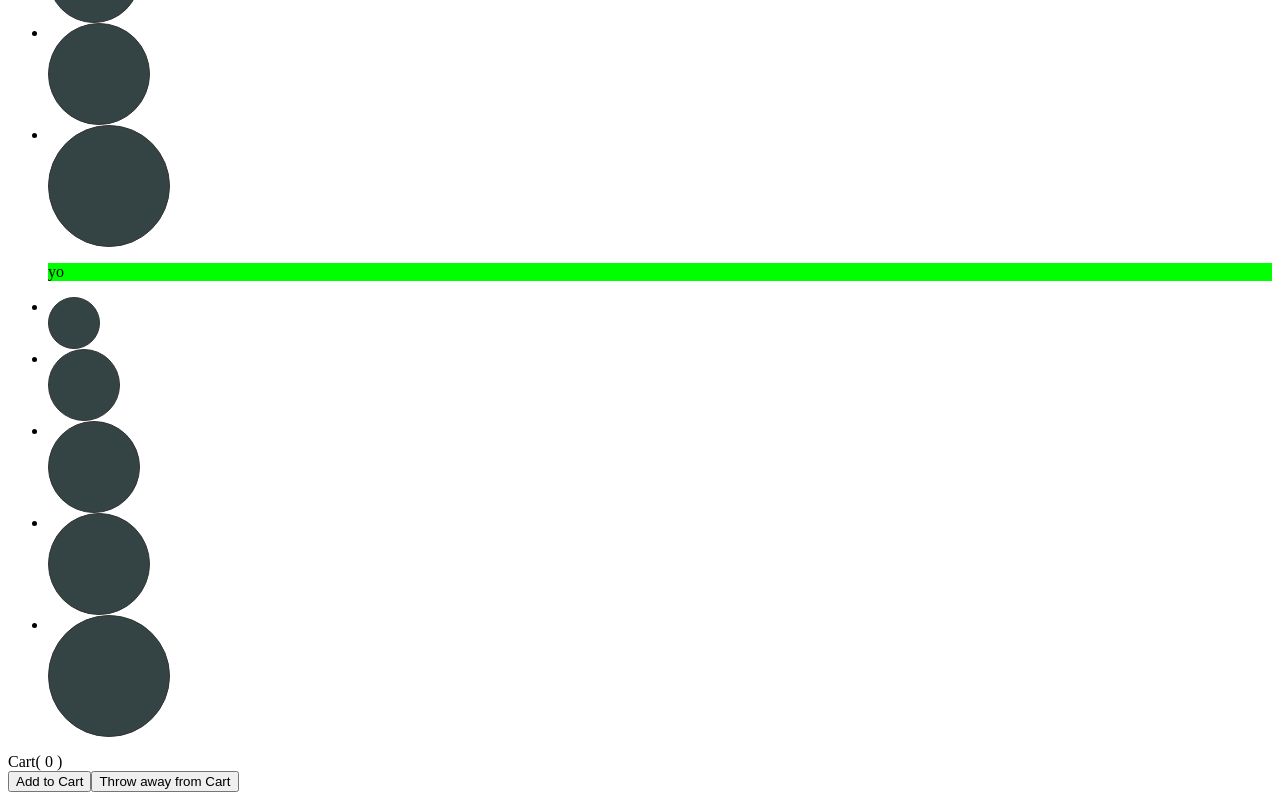
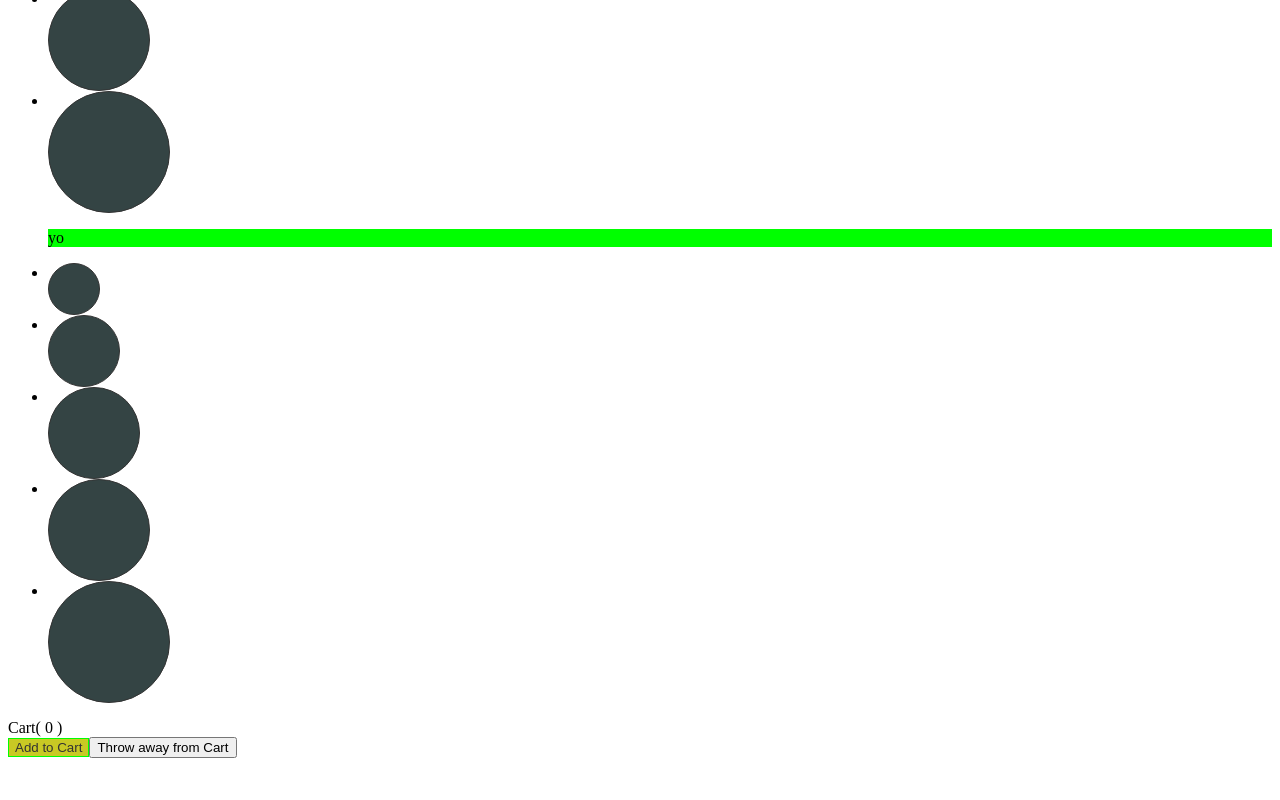
Before and after one commit to zeljobers/vue_test, a plain HTML site: page index.html in a window 1280 px wide. Shown: the part 1125-1925 px from the top of the page. After the commit the page ends 1891 px from the top, so only its background shows below. Drawn offline with nearby package versions, Linux system fonts and the light colour scheme.

Commit message:
Class binding

```diff
--- a/assets/styles.css
+++ b/assets/styles.css
@@ -4,3 +4,15 @@
     border-radius: 50%;
     border: 1px solid #333333;
 }
+
+.button {
+    border: 1px solid #00FF00;
+    background-color: aqua;
+    color:#333333;
+}
+
+.button-disabled {
+    background-color: rgb(201, 201, 36);
+    cursor: not-allowed;
+
+}
--- a/index.html
+++ b/index.html
@@ -61,7 +61,12 @@
         </ul>
 
         <div class="cart">Cart( {{cart}} )</div>
-        <button @click="addToCart">Add to Cart</button>
+        <button class="button" :class="{'button-disabled': !inStock}" @click="addToCart"  :disabled="!inStock">Add to Cart</button>
+                                <!--      ^- ovo je ime klase ^- uslov klase -->
+        <!-- obrati paznju da kada je kebab-case da uvek mora da se naznači apostrofima, jer je js -->
+
+        <!-- prica o vise klasa -->
+        <!-- prica o ternarnim operatorima -->
         <button @click="cart -= (cart == 0) ? 0 : 1">Throw away from Cart</button>
     </div>
 
--- a/main.js
+++ b/main.js
@@ -5,7 +5,7 @@ const app = Vue.createApp({
             description: "slika jedna ima ovaj kontekst",
             image: "./assets/1.jpg",
             url: "https://www.roadmap.sh",
-            inStock: true,
+            inStock: false,
             inventory : 1,
             onSale: true,
             details: ['50% znanje', "30% vestina", "20% da zapamtim mu ime"],
```
